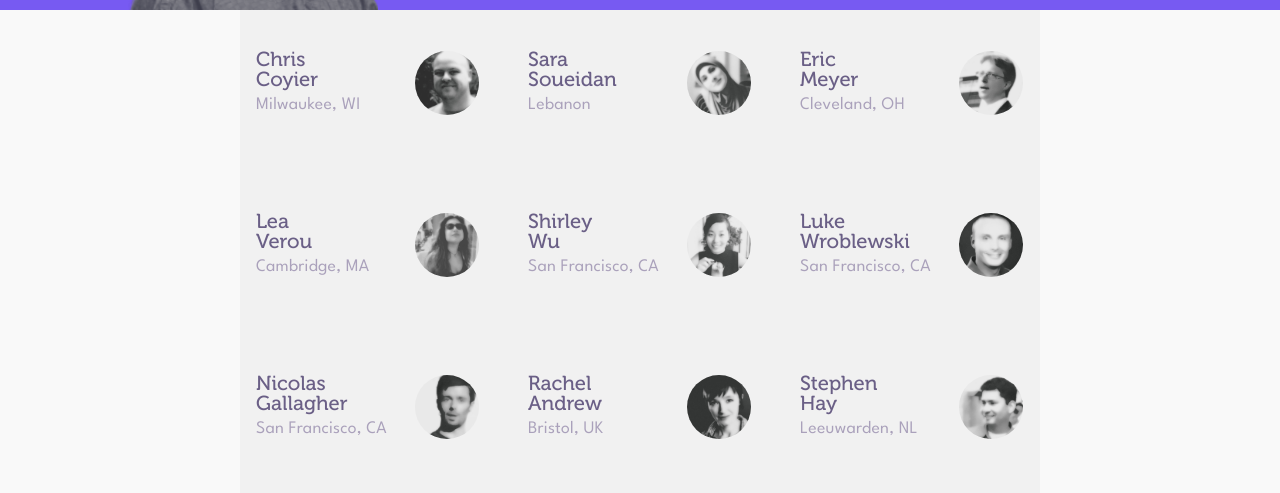
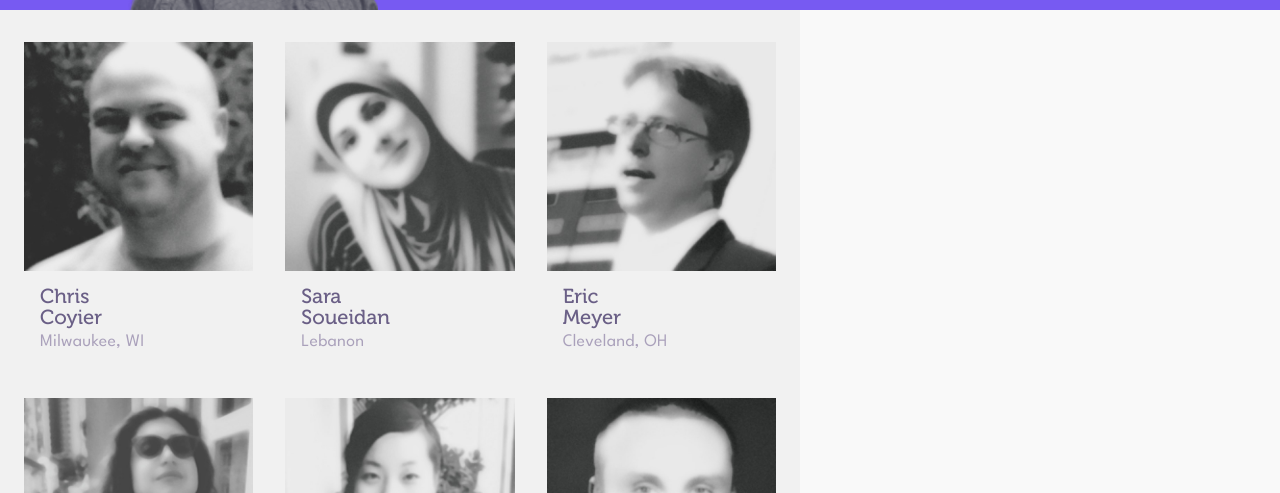
Before and after one commit to juliizq/exo-integral-html-css-js, a website: page index.html in a window 1280 px wide. Shown: the part 266-759 px from the top of the page. Drawn offline with Linux system fonts and the light colour scheme.

Commit message:
add responsive card breakpoint tablet

```diff
--- a/src/styles/layout/_main.scss
+++ b/src/styles/layout/_main.scss
@@ -69,12 +69,14 @@ main {
   background-color: $surface-secondary;
 
   @include breakpoint(tablet) {
-    grid-template-columns: repeat(
-      3,
-      minmax(180px, 1fr)
+    padding-block-start: 2rem;
+    padding-block-end: 4rem;
+    grid-template-columns: repeat(3,minmax(200px, 1fr)
     ); // Tarjetas más compactas
     max-width: 800px; // Limita la expansión
-    margin: 0 auto;
+    padding-inline: $margin-sm;
+    grid-column-gap: 2rem;
+    grid-row-gap: 3rem;
   }
 
   @media (desktop) {
@@ -178,6 +180,38 @@ main {
           }
         }
       }
+    }
+
+    //Responsive
+
+    @include breakpoint(tablet){
+      &__default{
+        flex-direction: column-reverse;
+        gap: 1rem;
+        padding-block: 0;
+        padding-inline: 0;
+        .orator__left {
+
+          .orator__location {
+
+          }
+        }
+
+        .orator__right {
+          .orator__pict {
+            width: 100%;
+            border-radius: 0;
+            overflow: inherit;
+            margin: 0;
+          }
+        }
+
+        .orator__left{
+          padding-inline-start: 1rem;
+        }
+      }
+
+
     }
   }
 }
```
Also changed, not shown: dist/style/styles.css, dist/style/styles.min.css, 2 other files.
